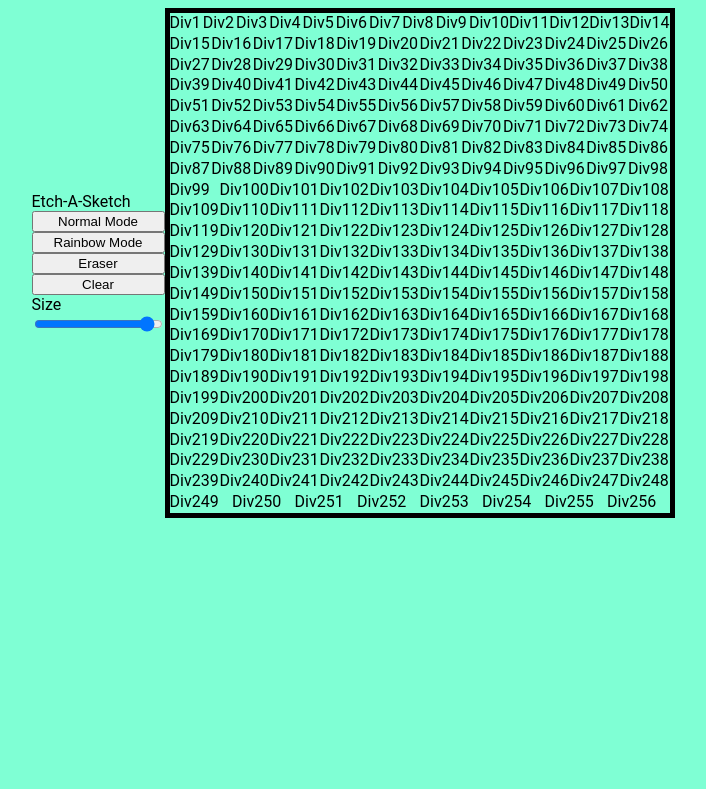
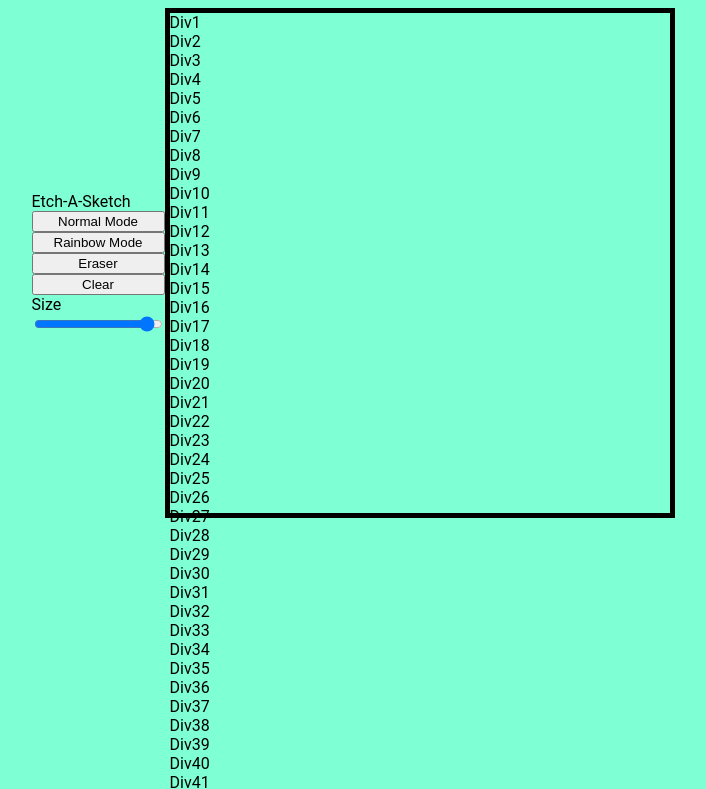
Before and after one commit to TepidMilk/etch-a-sketch, a plain HTML site: page index.html in a window 1280 px wide. Shown: the top 789 px of the page, without its empty margins (287-993 px from the left). Drawn offline with Linux system fonts and the light colour scheme.

Commit message:
edit style.css board to grid

```diff
--- a/style.css
+++ b/style.css
@@ -14,18 +14,10 @@ body{
     height: 500px;
     width: 500px;
     border: 5px solid black;
-    display: flex;
-    align-content: stretch;
-    flex-wrap: wrap;
-    gap: 0px;
+    display: grid;
 }
 
 .ui{
     display: flex;
     flex-direction: column;
-
 }
-
-.pixel {
-    flex: 1;
-  }
```
